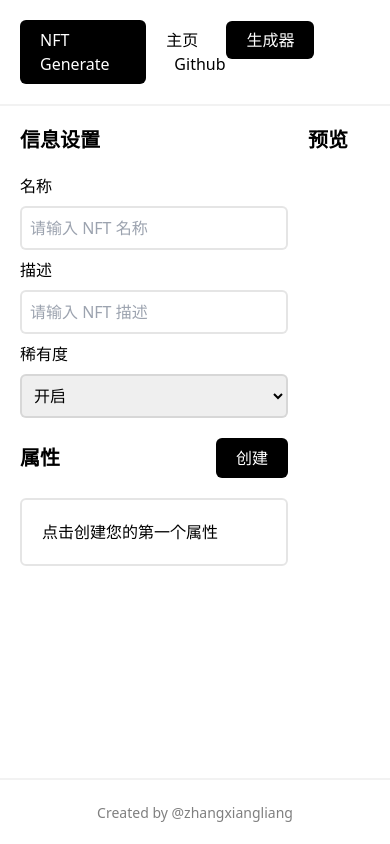
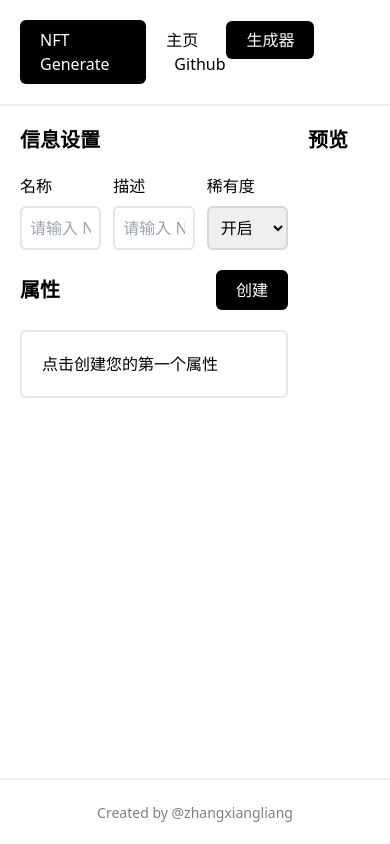
Before and after one commit to zhangxiangliang/nft-generate, a Next.js app: page /generate in a window 390 px wide. Shown: the top 844 px of the page. Built offline with nearby package versions, Linux system fonts and the light colour scheme.

Commit message:
refactor: generate attribute about

```diff
--- /dev/null
+++ b/components/panel/GenerateAttributesPanel.tsx
@@ -0,0 +1,71 @@
+// React
+import { NextPage } from "next";
+import { useContext } from "react";
+
+// NPM
+import FlipMove from "react-flip-move";
+
+// Components
+import Panel from "components/panel/Panel";
+import GenerateAttributePanel from "components/panel/GenerateAttributePanel";
+
+// Provider
+import {
+  GenerateAttribute,
+  GenerateAttributeContext,
+} from "provider/GenerateAttributeProvider";
+
+const GenerateAttributesPanel: NextPage = () => {
+  const { attributes, createAttribute, updateAttribute, deleteAttribute } =
+    useContext(GenerateAttributeContext);
+
+  const onCreateAttribute = () => createAttribute();
+
+  const onChangeAttribute = (
+    attribute: GenerateAttribute,
+    changed: Partial<GenerateAttribute>
+  ) => {
+    Object.keys(changed).length === 0
+      ? deleteAttribute(attribute)
+      : updateAttribute(attribute, changed);
+  };
+
+  return (
+    <Panel
+      title="属性"
+      className="space-y-5"
+      actions={[{ text: "创建", onClick: onCreateAttribute }]}
+    >
+      {attributes.length === 0 && (
+        <section className="border-2 rounded-md border-black border-opacity-10">
+          <main className="p-5">
+            <p>点击创建您的第一个属性</p>
+          </main>
+        </section>
+      )}
+
+      <FlipMove
+        className="space-y-5"
+        staggerDurationBy="30"
+        enterAnimation="fade"
+        leaveAnimation="fade"
+      >
+        {attributes.map((attribute, index) => (
+          <div key={attribute.id}>
+            <GenerateAttributePanel
+              // Item
+              attribute={attribute}
+              // Index
+              isFirst={index + 1 === 1}
+              isLast={index + 1 === attributes.length}
+              // Event
+              onChangeAttribute={onChangeAttribute}
+            />
+          </div>
+        ))}
+      </FlipMove>
+    </Panel>
+  );
+};
+
+export default GenerateAttributesPanel;
--- /dev/null
+++ b/components/panel/GenerateMetadataPanel.tsx
@@ -0,0 +1,25 @@
+// React
+import { NextPage } from "next";
+
+// Components
+import Input from "components/form/Input";
+import Panel from "components/panel/Panel";
+import Select from "components/form/Select";
+
+const GenerateMetadataPanel: NextPage = () => {
+  return (
+    <Panel title="信息设置" className="grid grid-cols-3 gap-3">
+      <Input title="名称" placeholder="请输入 NFT 名称" />
+      <Input title="描述" placeholder="请输入 NFT 描述" />
+      <Select
+        title="稀有度"
+        options={[
+          { key: "开启", value: "open" },
+          { key: "关闭", value: "close" },
+        ]}
+      />
+    </Panel>
+  );
+};
+
+export default GenerateMetadataPanel;
--- a/pages/generate.tsx
+++ b/pages/generate.tsx
@@ -1,153 +1,24 @@
 // React
 import { NextPage } from "next";
-import { useState } from "react";
-
-// NPM
-import FlipMove from "react-flip-move";
 
 // Components
-import Input from "components/form/Input";
 import Panel from "components/panel/Panel";
-import Select from "components/form/Select";
 import Layout from "components/layout/Layout";
-import GenerateAttributePanel from "components/panel/GenerateAttributePanel";
-
-// Provider
-import { GenerateAttribute } from "provider/GenerateAttributeProvider";
+import GenerateMetadataPanel from "components/panel/GenerateMetadataPanel";
+import GenerateAttributesPanel from "components/panel/GenerateAttributesPanel";
 
 const Generate: NextPage = () => {
-  const [attributes, setAttributes] = useState<GenerateAttribute[]>([]);
-
-  const onAttributeCreate = () => {
-    const sort = attributes.length + 1;
-    const defaultName = "Attribute";
-    setAttributes((attributes) => [
-      ...attributes,
-      {
-        id: sort,
-        sort: sort,
-        name: `${defaultName} # ${sort}`,
-        images: [],
-      },
-    ]);
-  };
-
-  const onAttributeChange = (
-    attribute: GenerateAttribute,
-    changed: Partial<GenerateAttribute>
-  ) => {
-    // Delete
-    if (Object.keys(changed).length === 0) {
-      setAttributes((attributes) =>
-        attributes
-          .filter(
-            (currentAttribute) => currentAttribute.sort !== attribute.sort
-          )
-          .map((currentAttribute, index) => ({
-            ...currentAttribute,
-            sort: index + 1,
-          }))
-      );
-    }
-
-    // Change Name
-    if (changed.name !== undefined) {
-      setAttributes((attributes) =>
-        attributes.map((currentAttribute) =>
-          attribute.sort !== currentAttribute.sort
-            ? currentAttribute
-            : { ...attribute, name: changed.name as string }
-        )
-      );
-    }
-
-    // Change Sort
-    if (changed.sort !== undefined) {
-      setAttributes(() =>
-        attributes
-          .map((currentAttribute) => {
-            if (changed.sort === currentAttribute.sort) {
-              return { ...currentAttribute, sort: attribute.sort as number };
-            }
-
-            if (attribute.sort === currentAttribute.sort) {
-              return { ...currentAttribute, sort: changed.sort as number };
-            }
-
-            return { ...currentAttribute };
-          })
-          .sort((before, after) => {
-            return before.sort > after.sort ? 1 : -1;
-          })
-      );
-    }
-  };
-
   return (
     <Layout>
       <section className="flex flex-1 space-x-5">
         <section className="w-2/3 space-y-5">
-          {/* Info */}
-          <Panel
-            title="信息设置"
-            className="flex md:space-x-2 space-x-0  space-y-2 md:space-y-0 md:flex-nowrap flex-wrap"
-          >
-            <Input
-              title="名称"
-              placeholder="请输入 NFT 名称"
-              className="md:w-1/3 w-full"
-            />
-            <Input
-              title="描述"
-              placeholder="请输入 NFT 描述"
-              className="md:w-1/3 w-full"
-            />
-            <Select
-              title="稀有度"
-              className="md:w-1/3 w-full"
-              options={[
-                { key: "开启", value: "open" },
-                { key: "关闭", value: "close" },
-              ]}
-            />
-          </Panel>
+          {/* Metadata */}
+          <GenerateMetadataPanel />
 
-          {/* Info */}
-          <Panel
-            title="属性"
-            className="space-y-5"
-            actions={[{ text: "创建", onClick: onAttributeCreate }]}
-          >
-            {attributes.length === 0 && (
-              <section className="border-2 rounded-md border-black border-opacity-10">
-                <main className="p-5">
-                  <p>点击创建您的第一个属性</p>
-                </main>
-              </section>
-            )}
+          {/* Attributes */}
+          <GenerateAttributesPanel />
+        </section>
 
-            <FlipMove
-              className="space-y-5"
-              staggerDurationBy="30"
-              enterAnimation="fade"
-              leaveAnimation="fade"
-            >
-              {attributes.map((attribute, index) => (
-                <div key={attribute.id}>
-                  <GenerateAttributePanel
-                    // Item
-                    attribute={attribute}
-                    // Index
-                    isFirst={index + 1 === 1}
-                    isLast={index + 1 === attributes.length}
-                    // Event
-                    onAttributeChange={onAttributeChange}
-                  />
-                </div>
-              ))}
-            </FlipMove>
-          </Panel>
-        </section>
         <section className="w-1/3 space-y-5">
           {/* Preview */}
           <Panel
--- a/provider/GenerateAttributeProvider.tsx
+++ b/provider/GenerateAttributeProvider.tsx
@@ -1,3 +1,6 @@
+// React
+import { createContext, FC, useState } from "react";
+
 export interface GenerateAttributeImage {
   src: string;
   number: number;
@@ -17,3 +20,98 @@ export const initialGenerateAttribute: GenerateAttribute = {
   name: "",
   images: [],
 };
+
+export interface GenerateAttributeState {
+  attributes: GenerateAttribute[];
+
+  createAttribute: () => void;
+  deleteAttribute: (attribute: GenerateAttribute) => void;
+  updateAttribute: (
+    attribute: GenerateAttribute,
+    changed: Partial<GenerateAttribute>
+  ) => void;
+}
+
+export const GenerateAttributeContext = createContext<GenerateAttributeState>({
+  attributes: [],
+  createAttribute: () => "",
+  deleteAttribute: () => "",
+  updateAttribute: () => "",
+});
+
+export const GenerateAttributeProvider: FC = ({ children }) => {
+  const [index, setIndex] = useState<number>(0);
+  const [attributes, setAttributes] = useState<GenerateAttribute[]>([]);
+
+  const createAttribute = () => {
+    setAttributes((attributes) => [
+      ...attributes,
+      {
+        id: index,
+        sort: index,
+        name: `Attribute # ${index}`,
+        images: [],
+      },
+    ]);
+
+    setIndex((index) => index + 1);
+  };
+
+  const deleteAttribute = (attribute: GenerateAttribute) =>
+    setAttributes((attributes) =>
+      attributes
+        .filter((currentAttribute) => currentAttribute.sort !== attribute.sort)
+        .map((currentAttribute, index) => ({
+          ...currentAttribute,
+          sort: index + 1,
+        }))
+    );
+
+  const updateAttribute = (
+    attribute: GenerateAttribute,
+    changed: Partial<GenerateAttribute>
+  ) => {
+    changed.name !== undefined &&
+      setAttributes((attributes) =>
+        attributes.map((currentAttribute) =>
+          attribute.sort !== currentAttribute.sort
+            ? currentAttribute
+            : { ...attribute, name: changed.name as string }
+        )
+      );
+
+    changed.sort !== undefined &&
+      setAttributes(() =>
+        attributes
+          .map((currentAttribute) => {
+            if (changed.sort === currentAttribute.sort) {
+              return { ...currentAttribute, sort: attribute.sort as number };
+            }
+
+            if (attribute.sort === currentAttribute.sort) {
+              return { ...currentAttribute, sort: changed.sort as number };
+            }
+
+            return { ...currentAttribute };
+          })
+          .sort((before, after) => {
+            return before.sort > after.sort ? 1 : -1;
+          })
+      );
+  };
+
+  const value = {
+    attributes,
+    createAttribute,
+    deleteAttribute,
+    updateAttribute,
+  };
+
+  return (
+    <GenerateAttributeContext.Provider value={value}>
+      {children}
+    </GenerateAttributeContext.Provider>
+  );
+};
+
+export default GenerateAttributeProvider;
--- a/provider/index.tsx
+++ b/provider/index.tsx
@@ -1,8 +1,9 @@
 // React
 import { FC } from "react";
+import { GenerateAttributeProvider } from "./GenerateAttributeProvider";
 
 export const Provider: FC = ({ children }) => {
-  return <>{children}</>;
+  return <GenerateAttributeProvider>{children}</GenerateAttributeProvider>;
 };
 
 export default Provider;
```
Also changed, not shown: components/panel/GenerateAttributePanel.tsx (+6 -6 lines).
